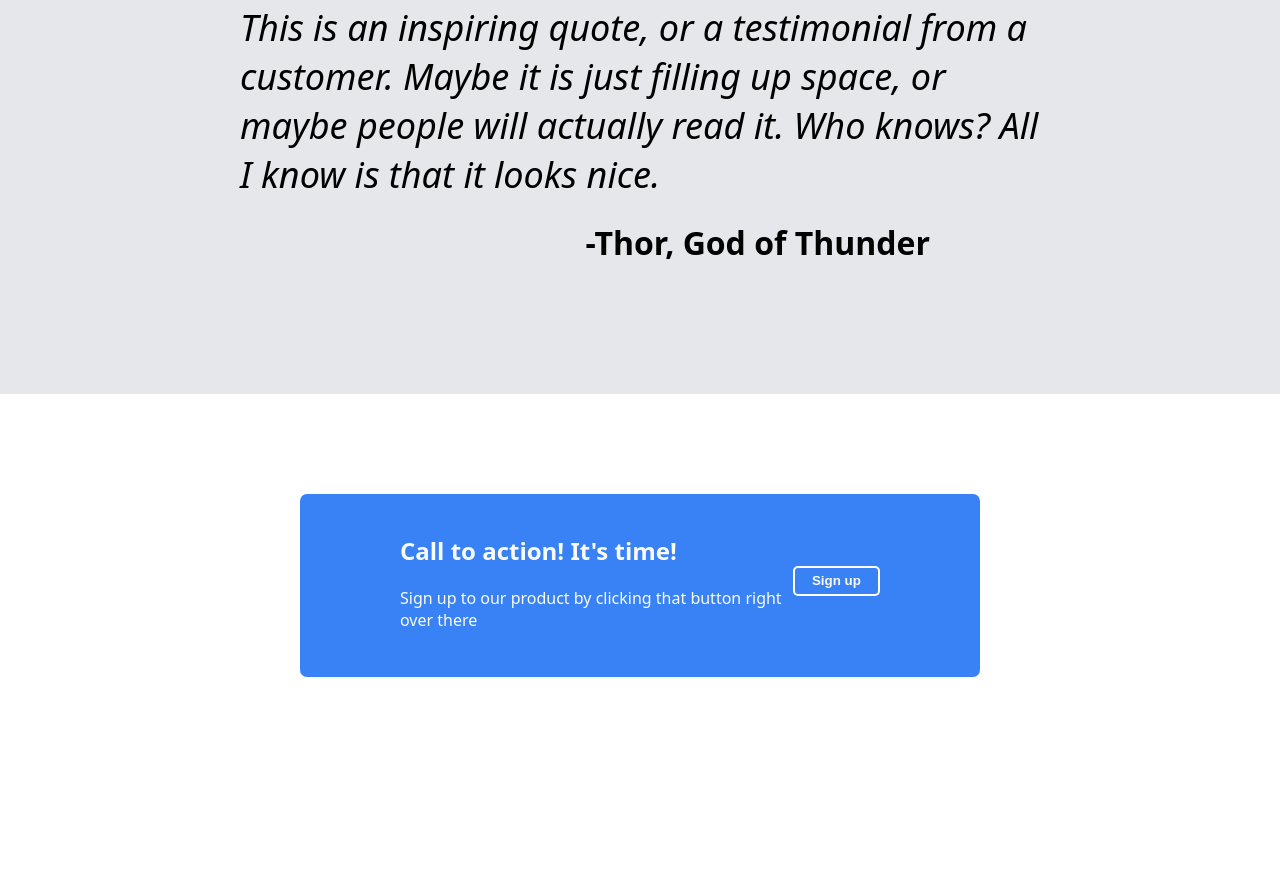
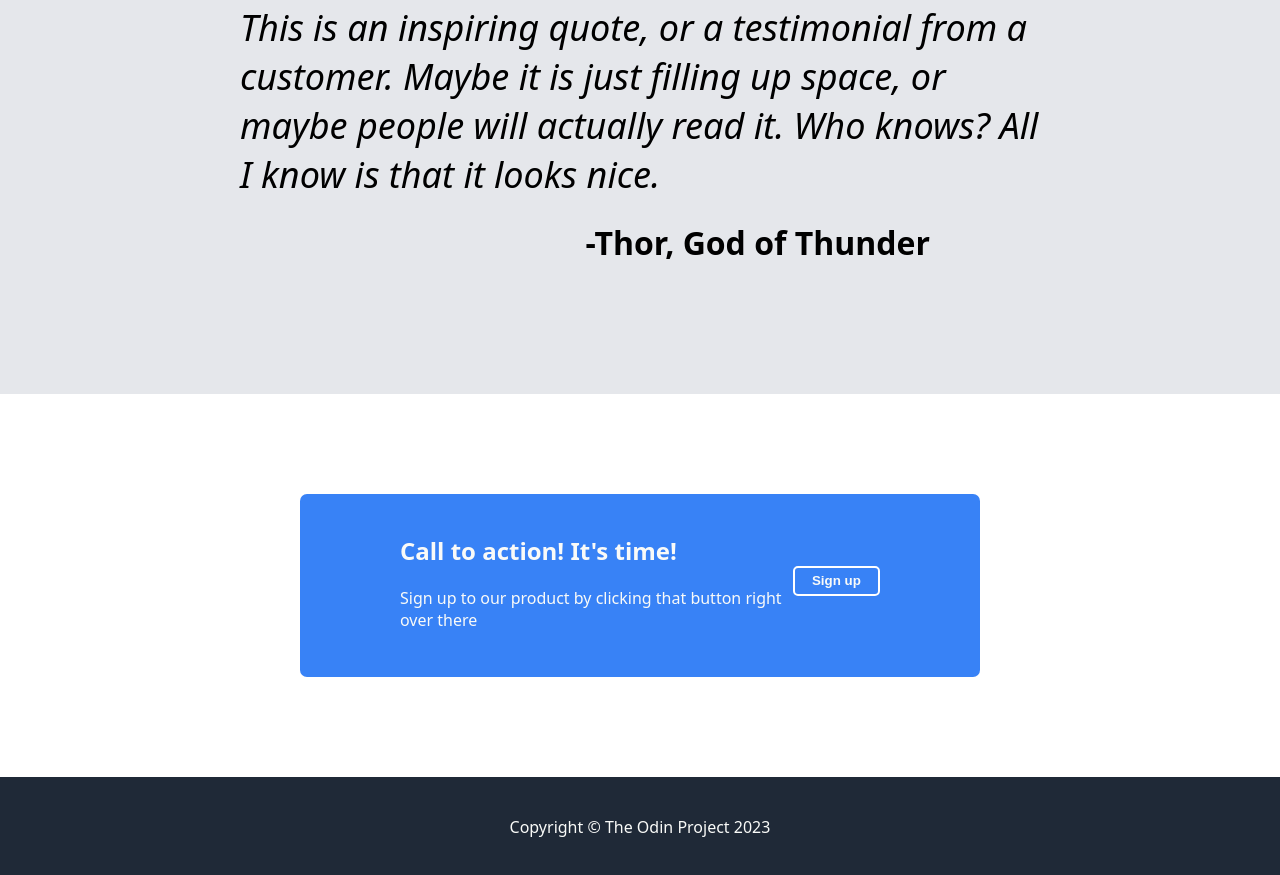
Before and after one commit to astroflexx/landing-page, a plain HTML site: page index.html in a window 1280 px wide. Shown: the part 1092-1967 px from the top of the page. Before the commit the page ends 1869 px from the top, so only its background shows below. Drawn offline with Linux system fonts and the light colour scheme.

Commit message:
Add footer

```diff
--- a/index.html
+++ b/index.html
@@ -85,7 +85,9 @@
             </div>
         </div>
     </div>
-    <div class="footer"></div>
+    <div class="footer">
+        <p>Copyright © The Odin Project 2023</p>
+    </div>
 </body>
 
 </html>
--- a/style.css
+++ b/style.css
@@ -206,3 +206,16 @@ li {
     border-radius: 5px;
     font-weight: 550;
 }
+
+.footer {
+    background-color: #1f2937;
+    color: #f9faf8;
+    height: 100px;
+    display: flex;
+    justify-content: center;
+    align-items: center;
+}
+
+.footer > p {
+    margin: 0;
+}
```
